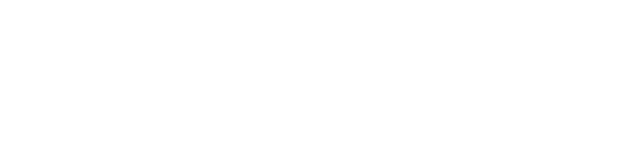
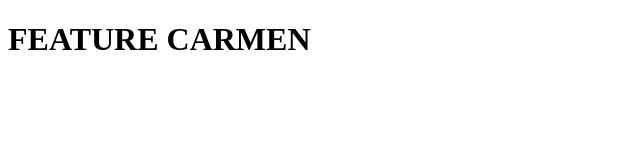
Before and after one commit to AleRodriguez8/Practica-JS, a plain HTML site: page index.html in a window 1280 px wide. Shown: the whole page, without its empty margins (0-640 px from the left). Drawn offline with Linux system fonts and the light colour scheme.

Commit message:
primer Feature

```diff
--- a/index.html
+++ b/index.html
@@ -7,6 +7,6 @@
     <title>Documento1</title>
 </head>
 <body>
-
+    <h1>FEATURE CARMEN</h1>
 </body>
 </html>
```
